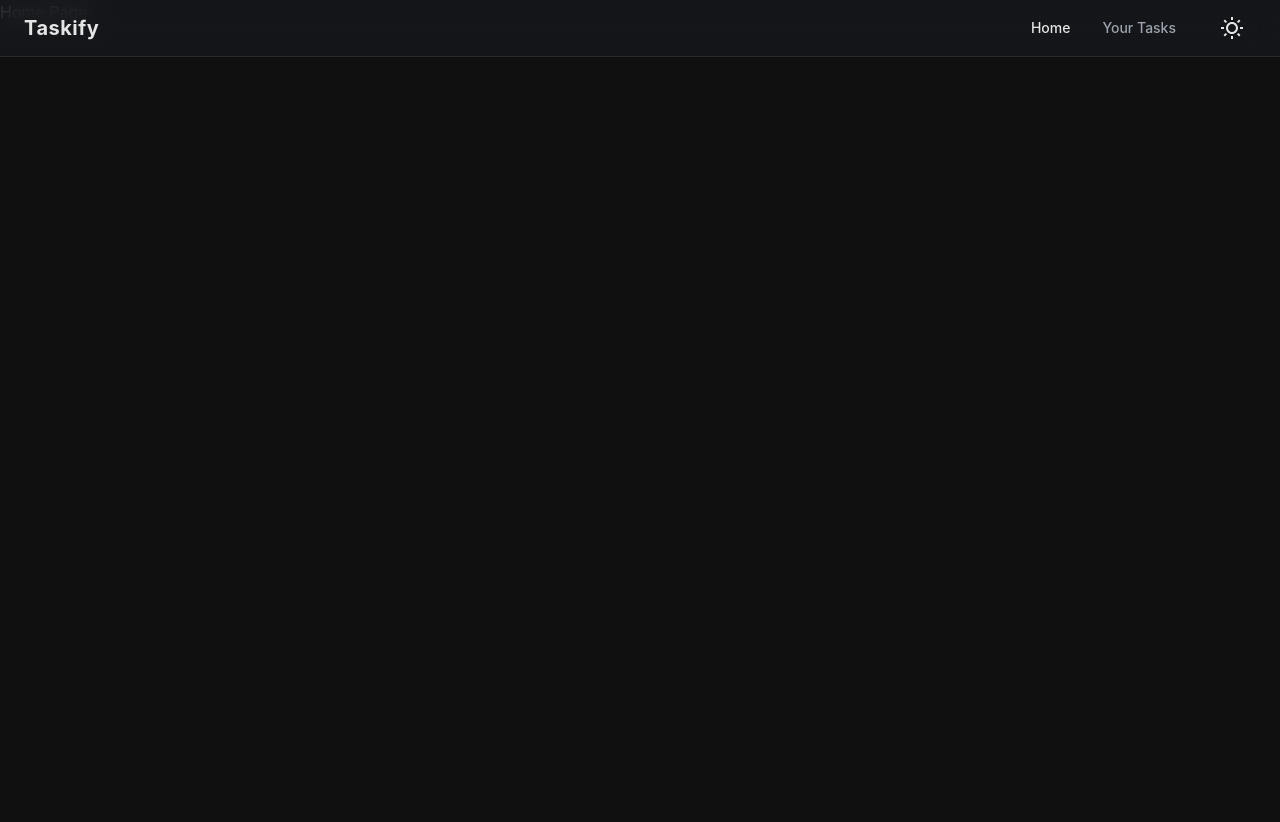
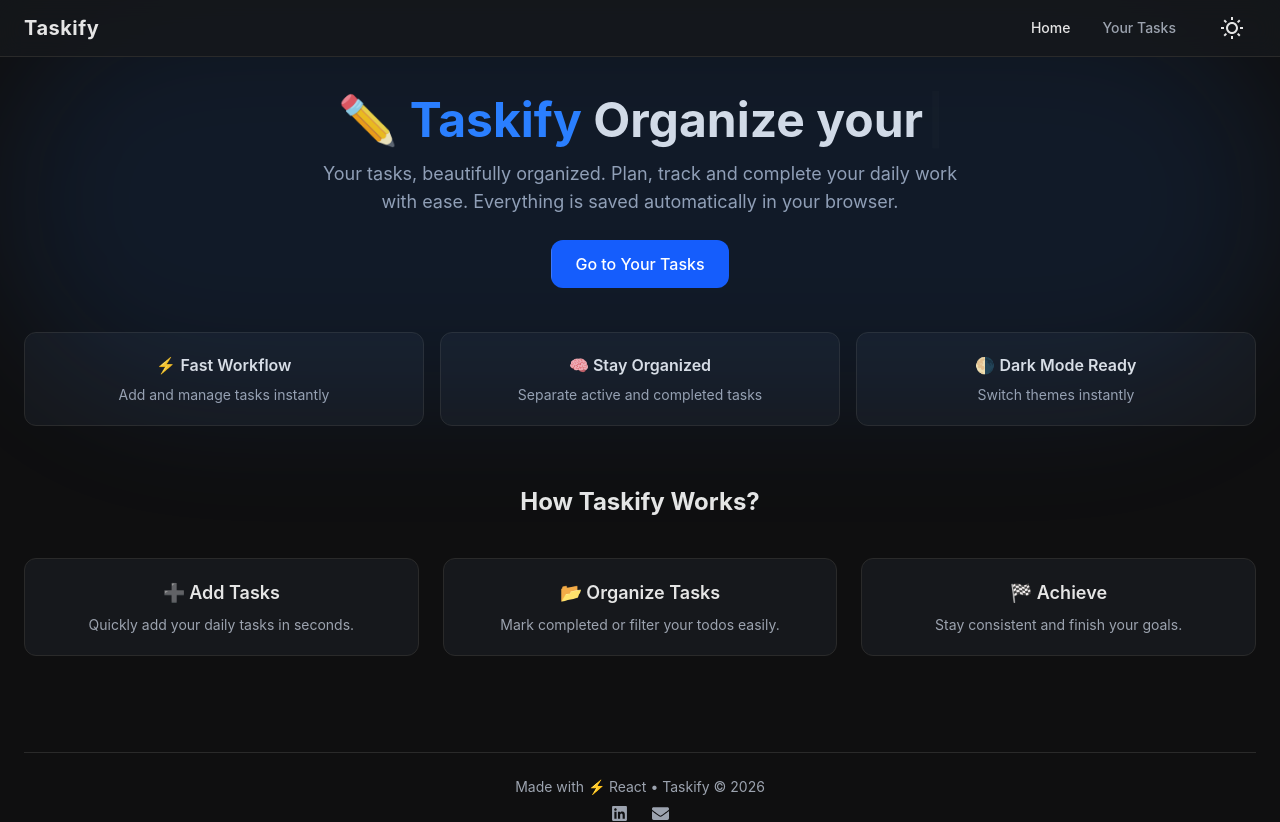
Before and after one commit to iasharsh/todo-list-app, a React (Vite) app: page / in a window 1280 px wide. Before the commit the page ends 800 px from the top, so only its background shows below. Built offline with nearby package versions, Linux system fonts and the light colour scheme.

Commit message:
finalize Home UI

```diff
--- a/package.json
+++ b/package.json
@@ -15,6 +15,7 @@
     "react-dom": "^19.2.4",
     "react-hot-toast": "^2.6.0",
     "react-icons": "^5.6.0",
+    "react-simple-typewriter": "^5.0.1",
     "uuid": "^13.0.0"
   },
   "devDependencies": {
--- a/src/App.jsx
+++ b/src/App.jsx
@@ -6,6 +6,8 @@ import { MdDeleteForever } from "react-icons/md";
 import toast, { Toaster } from 'react-hot-toast';
 import { ImCross } from "react-icons/im";
 import { v4 as uuidv4 } from 'uuid';
+import { Typewriter } from 'react-simple-typewriter'
+import { FaLinkedin, FaEnvelope } from "react-icons/fa";
 
 function App() {
   const [todo, setTodo] = useState('')
@@ -46,6 +48,9 @@ function App() {
     }
   }, [isModalOpen])
 
+  useEffect(() => {
+    window.scrollTo(0, 0);
+  }, [page]);
 
 
   // Save helper
@@ -163,10 +168,140 @@ function App() {
 
         <Navbar page={page} setPage={setPage} theme={theme} toggleTheme={toggleTheme} />
         {page === "home" && (
-          <div>
-            <h1>Home Page</h1>
+
+          <div className="pt-24 px-6 min-h-screen relative overflow-hidden bg-[var(--bg)] text-[var(--text)] flex flex-col">
+            <div className="absolute top-0 left-0 w-full h-[400px] bg-blue-500/10 blur-3xl rounded-full pointer-events-none"></div>
+
+            {/* HERO */}
+            <div className="text-center max-w-2xl mx-auto">
+
+              <h1 className="text-4xl md:text-5xl font-bold mb-4">
+                ✏️ <span className="text-blue-500">Taskify</span>{" "}
+                <Typewriter
+                  words={[
+                    'Turn chaos into clarity...',
+                    'Organize your tasks...',
+                    'Boost your productivity...'
+                  ]}
+                  loop={false}
+                  cursor
+                  cursorStyle="|"
+                  typeSpeed={80}
+                  deleteSpeed={50}
+                  delaySpeed={1000}
+                />
+              </h1>
+
+              <p className="text-[var(--muted)] text-lg mb-6">
+                Your tasks, beautifully organized. Plan, track and complete your daily work with ease. Everything is saved automatically in your browser.
+              </p>
+
+              {/* <p className="text-lg text-[var(--muted)] max-w-2xl mx-auto mb-7 italic">
+                This is a simple todo app built with React. You can add, edit, and delete your tasks,
+                and toggle between light and dark themes. Your tasks are saved in local storage,
+                so they will be here when you come back.
+              </p> */}
+
+              <button type='button'
+                onClick={() => setPage("tasks")}
+                className="relative px-6 py-3 rounded-xl bg-blue-600 text-white font-medium
+overflow-hidden transition-all duration-300
+hover:scale-105 active:scale-95
+before:absolute before:inset-0 before:bg-white/20
+before:translate-x-[-100%] hover:before:translate-x-[100%]
+before:transition-transform before:duration-700 cursor-pointer"
+              >
+                Go to Your Tasks
+              </button>
+
+            </div>
+
+            {/* FEATURE CARDS */}
+            <div className="grid grid-cols-1 md:grid-cols-3 gap-4 mt-11">
+
+              <div className={`group p-5 rounded-xl bg-[var(--card)] border border-[var(--border)] text-center transition-all duration-300 cursor-pointer hover:-translate-y-2 hover:scale-[1.02] hover:shadow-2xl
+                ${theme === "light" ? "shadow-gray-700" : "shadow-amber-100"}`}>
+                <h2 className="font-semibold">⚡ Fast Workflow</h2>
+                <p className="text-sm text-[var(--muted)] mt-2">
+                  Add and manage tasks instantly
+                </p>
+              </div>
+
+              <div className={`group p-5 rounded-xl bg-[var(--card)] border border-[var(--border)] text-center transition-all duration-300 cursor-pointer hover:-translate-y-2 hover:scale-[1.02] hover:shadow-2xl
+                ${theme === "light" ? "shadow-gray-700" : "shadow-amber-100"}`}>
+                <h2 className="font-semibold">🧠 Stay Organized</h2>
+                <p className="text-sm text-[var(--muted)] mt-2">
+                  Separate active and completed tasks
+                </p>
+              </div>
+
+              <div className={`group p-5 rounded-xl bg-[var(--card)] border border-[var(--border)] text-center transition-all duration-300 cursor-pointer hover:-translate-y-2 hover:scale-[1.02] hover:shadow-2xl
+                ${theme === "light" ? "shadow-gray-700" : "shadow-amber-100"}`}>
+                <h2 className="font-semibold">🌗 Dark Mode Ready</h2>
+                <p className="text-sm text-[var(--muted)] mt-2">
+                  Switch themes instantly
+                </p>
+              </div>
+
+            </div>
+
+            <div className='mt-15 text-center'>
+              <h2 className='text-2xl font-bold mb-10 text-center'>How Taskify Works?</h2>
+
+              <div className='grid md:grid-cols-3 gap-6'>
+                <div className={`p-5 rounded-xl bg-[var(--card)] border border-[var(--border)] text-center hover:shadow-xl hover:-translate-y-1 transition-all duration-300  cursor-pointer
+                ${theme === "light" ? "shadow-gray-700" : "shadow-amber-100"}`}>
+                  <h2 className="font-semibold text-lg">➕ Add Tasks</h2>
+                  <p className="text-sm text-[var(--muted)] mt-2">
+                    Quickly add your daily tasks in seconds.
+                  </p>
+                </div>
+                <div className={`p-5 rounded-xl bg-[var(--card)] border border-[var(--border)] text-center hover:shadow-xl hover:-translate-y-1 transition-all duration-300  cursor-pointer
+                ${theme === "light" ? "shadow-gray-700" : "shadow-amber-100"}`}>
+                  <h2 className="font-semibold text-lg">📂 Organize Tasks</h2>
+                  <p className="text-sm text-[var(--muted)] mt-2">
+                    Mark completed or filter your todos easily.
+                  </p>
+                </div>
+                <div className={`p-5 rounded-xl bg-[var(--card)] border border-[var(--border)] text-center hover:shadow-xl hover:-translate-y-1 transition-all duration-300  cursor-pointer
+                ${theme === "light" ? "shadow-gray-700" : "shadow-amber-100"}`}>
+                  <h2 className="font-semibold text-lg">🏁 Achieve</h2>
+                  <p className="text-sm text-[var(--muted)] mt-2">
+                    Stay consistent and finish your goals.
+                  </p>
+                </div>
+
+              </div>
+            </div>
+            <div className="mt-24 text-center text-sm text-[var(--muted)] border-t border-[var(--border)] pt-6">
+              <p>
+                Made with ⚡ React • Taskify © {new Date().getFullYear()}
+              </p>
+              <div className="flex justify-center gap-6 text-sm mt-2 text-[var(--muted)]">
+
+                <a
+                  href="https://www.linkedin.com/in/harsh-pandey-5970bb278/"
+                  target="_blank"
+                  rel="noopener noreferrer"
+                  className="hover:text-blue-500 transition"
+                >
+                  <FaLinkedin size={17} />
+                </a>
+
+                <a
+                  href="mailto:harshpandey2634@gmail.com"
+                  className="hover:text-red-400 transition"
+                >
+                  <FaEnvelope size={17} />
+                </a>
+
+              </div>
+            </div>
+
           </div>
         )}
+
+
         {page === "tasks" && (
           <div className="container mx-auto mt-20 rounded-2xl p-6 min-h-[80vh] border shadow-lg bg-[var(--card)] text-[var(--text)] border border-[var(--border)]">
 
@@ -248,7 +383,7 @@ text-[var(--text)] border  px-4 py-3 rounded-xl hover:bg-[var(--bg)] transition-
 
                           <button
                             onClick={() => handleDelete(item.id)}
-                            className="bg-[var(--card)] text-red-500 hover:bg-[var(--bg)] p-32rounded-md transition cursor-pointer flex items-center justify-center"
+                            className="bg-[var(--card)] text-red-500 hover:bg-[var(--bg)] p-32 rounded-md transition cursor-pointer flex items-center justify-center"
                           >
                             <MdDeleteForever className="text-xl" />
                           </button>
@@ -326,7 +461,7 @@ text-[var(--text)] border  px-4 py-3 rounded-xl hover:bg-[var(--bg)] transition-
           </div>
         )}
 
-      </div>
+      </div >
 
     </>
   )
```
Also changed, not shown: 1 other file (tests, documents, lock files or other folders).
